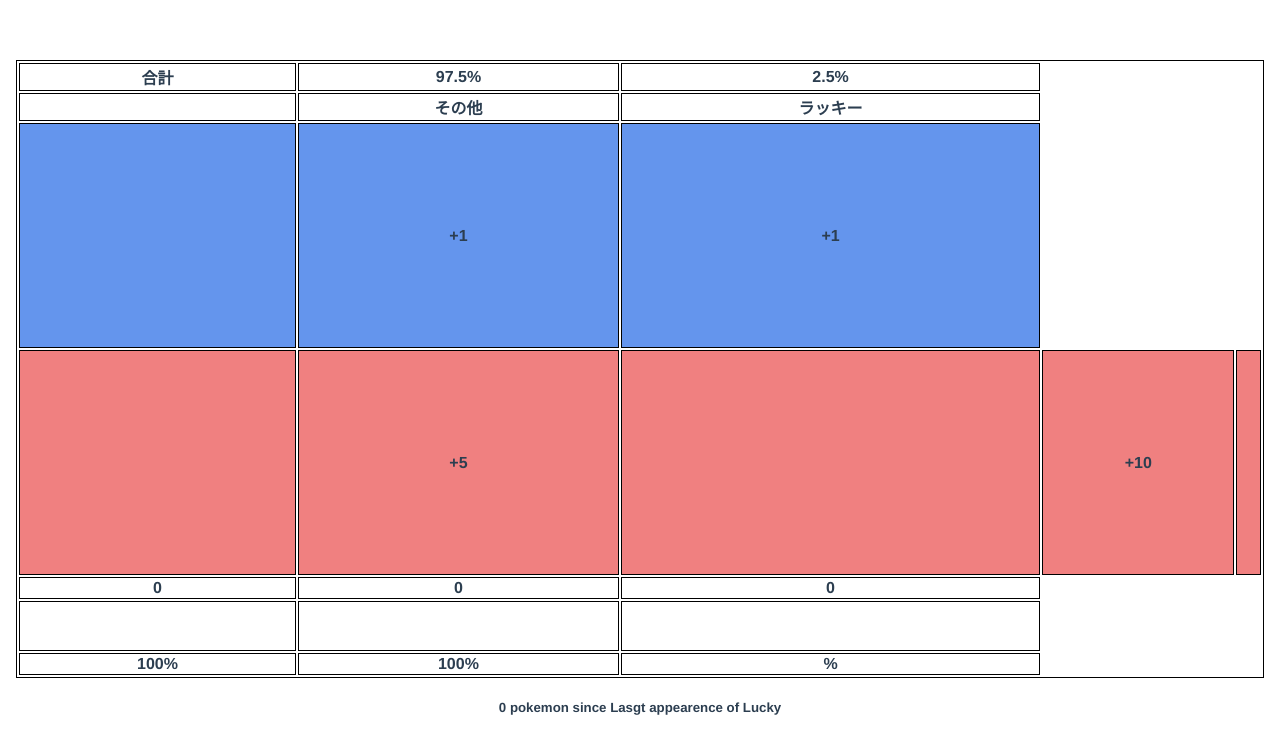
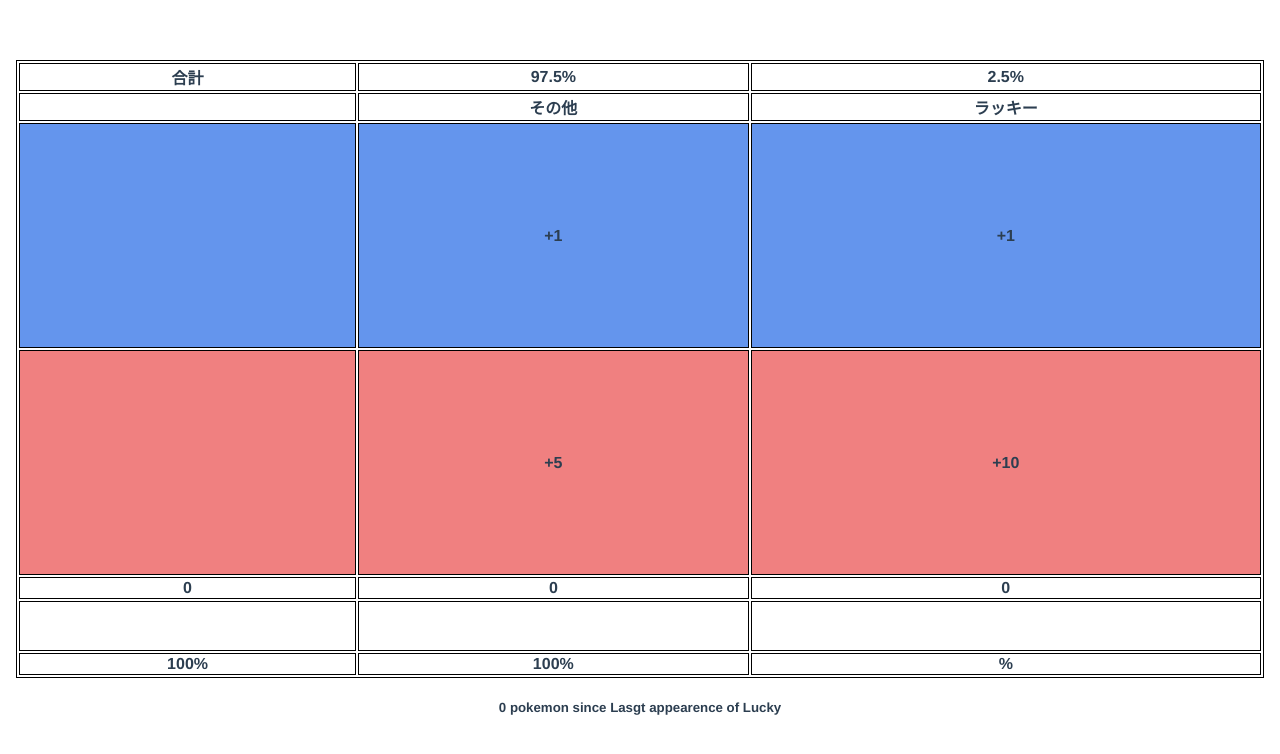
Before and after one commit to nisino25/getLucky, a Vue app: page / in a window 1280 px wide. Shown: the top 754 px of the page. Built offline with nearby package versions, Linux system fonts and the light colour scheme.

Commit message:
adde 10 and

```diff
--- a/src/App.vue
+++ b/src/App.vue
@@ -23,9 +23,7 @@
           <tr class='btn' style="backgroundColor:LightCoral">
             <th></th>
             <th @click="dayCountingList.first = dayCountingList.first + 5">+5</th>
-            <th ></th>
             <th @click="dayCountingList.second = dayCountingList.second + 10">+10</th>
-            <th ></th>
           </tr>
           <tr >
             <th>{{dayTotal}}</th>
@@ -161,7 +159,7 @@
   top: 35%;
   left: 50%;
   transform: translate(-50%, -50%);
-  font-size: 500%;
+  font-size: 400%;
   color: darkgreen;
 }
 #app {
```
